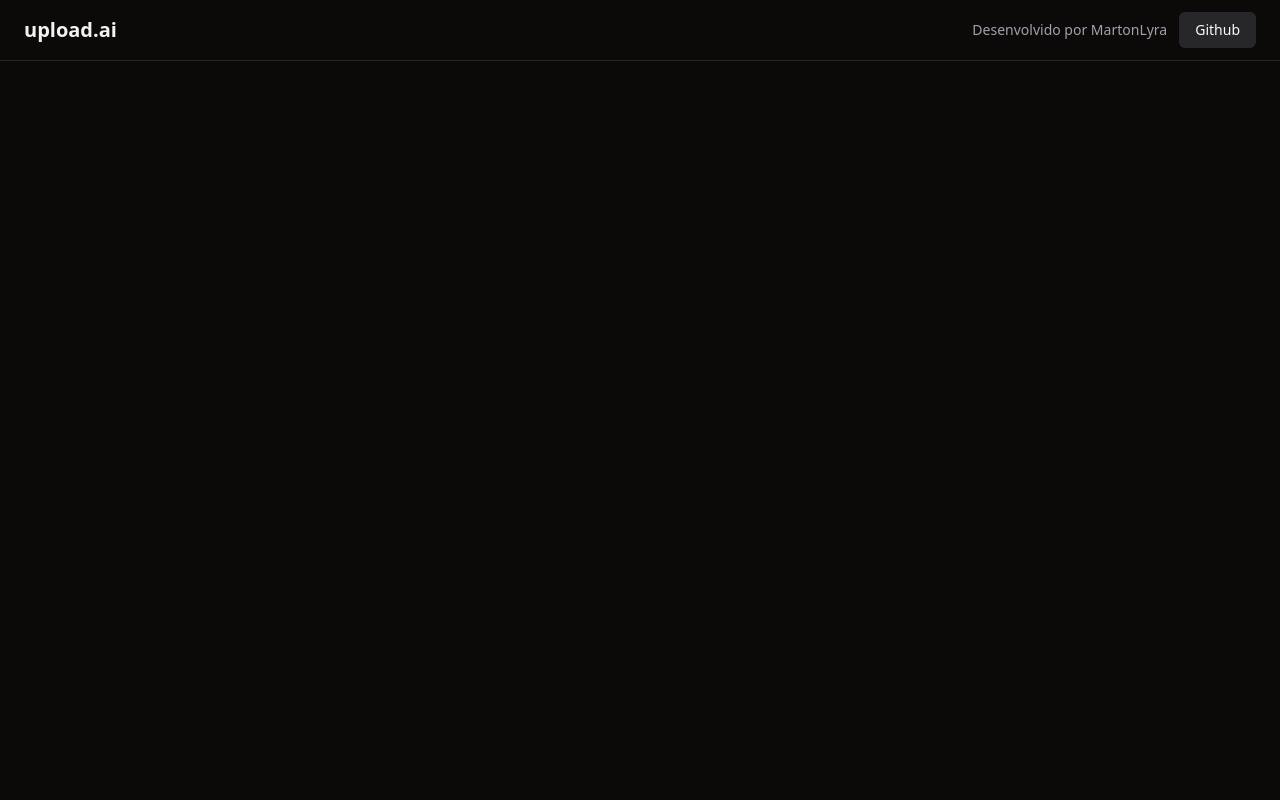
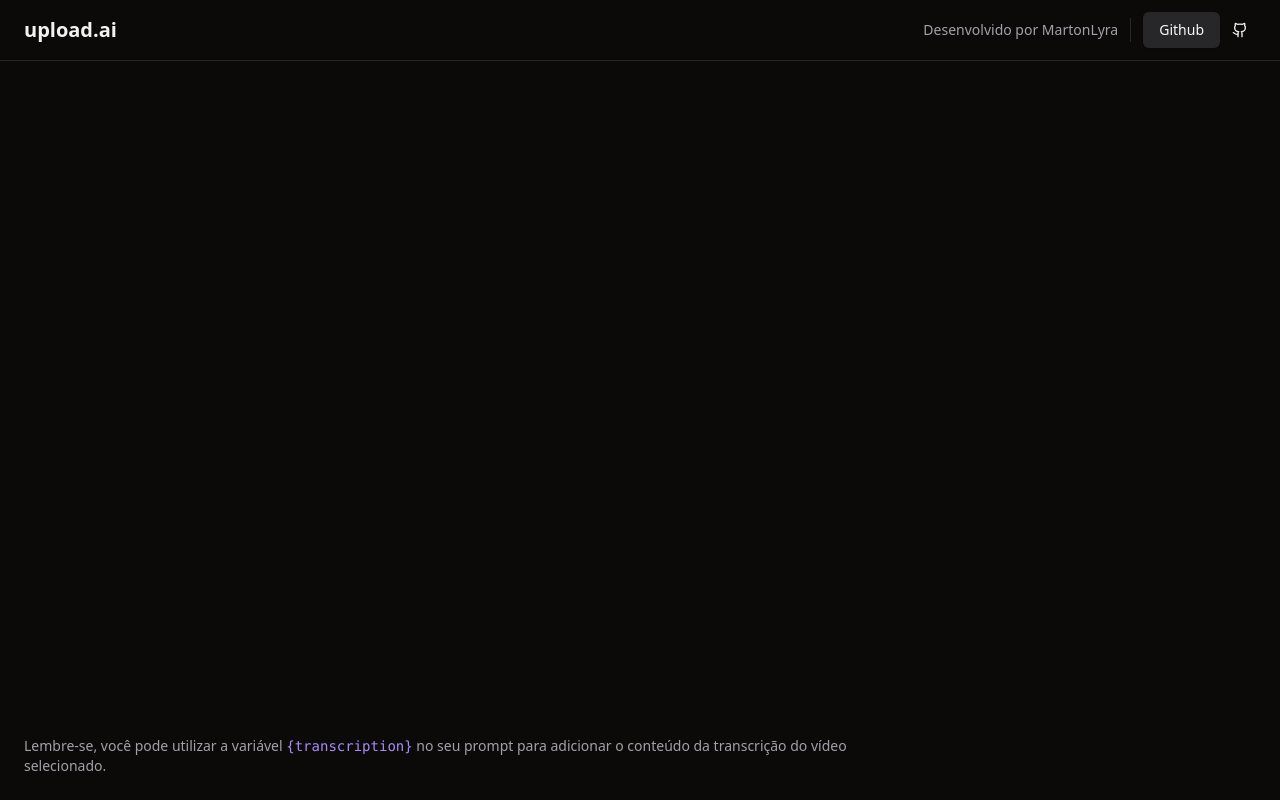
Before and after one commit to MartonLyra/video-transcript-ai, a React (Vite) app: page / in a window 1280 px wide. Built offline with nearby package versions, Linux system fonts and the light colour scheme.

Commit message:
Estrutura de cabeçalho e rodapé estão prontos

```diff
--- a/package.json
+++ b/package.json
@@ -11,9 +11,11 @@
   },
   "dependencies": {
     "@radix-ui/react-icons": "^1.3.0",
+    "@radix-ui/react-separator": "^1.0.3",
     "@radix-ui/react-slot": "^1.0.2",
     "class-variance-authority": "^0.7.0",
     "clsx": "^2.0.0",
+    "lucide-react": "^0.279.0",
     "react": "^18.2.0",
     "react-dom": "^18.2.0",
     "tailwind-merge": "^1.14.0",
--- a/src/App.tsx
+++ b/src/App.tsx
@@ -1,15 +1,34 @@
+import { Github } from "lucide-react";
 import { Button } from "./components/ui/button";
+import { Separator } from "./components/ui/separator";
+
 
 export function App() {
   return (
-    <div>
-      <div className="px-6 py-3 flex items-center justify-between border-b">
+    <div className="min-h-screen flex flex-col ">
+      <div className="px-6 py-3 flex items-center justify-between border-b ">
         <h1 className="text-xl font-bold">upload.ai</h1>
         <div className="flex items-center gap-3">
           <span className="text-sm text-muted-foreground">Desenvolvido por MartonLyra</span>
+
+          <Separator orientation="vertical" className="h-6" />
           <Button variant={"secondary"}>Github</Button>
+          <Github className="w-4 h-4 mr-2"></Github>
         </div>
       </div>
+
+      <main className="flex-1 p-6 flex gap-6">
+        <div className="flex flex-col flex-1 gap-4">
+          <div className="grid grid-rows-2 gap-4 flex-1">
+
+          </div>
+
+          <p className="text-sm text-muted-foreground">
+            Lembre-se, você pode utilizar a variável <code className="text-violet-400">{'{transcription}'}</code> no seu prompt para adicionar o conteúdo da transcrição do vídeo selecionado.
+          </p>
+        </div>
+        <aside className="w-80"></aside>
+      </main>
     </div>
 
   )
--- /dev/null
+++ b/src/components/ui/separator.tsx
@@ -0,0 +1,29 @@
+import * as React from "react"
+import * as SeparatorPrimitive from "@radix-ui/react-separator"
+
+import { cn } from "@/lib/utils"
+
+const Separator = React.forwardRef<
+  React.ElementRef<typeof SeparatorPrimitive.Root>,
+  React.ComponentPropsWithoutRef<typeof SeparatorPrimitive.Root>
+>(
+  (
+    { className, orientation = "horizontal", decorative = true, ...props },
+    ref
+  ) => (
+    <SeparatorPrimitive.Root
+      ref={ref}
+      decorative={decorative}
+      orientation={orientation}
+      className={cn(
+        "shrink-0 bg-border",
+        orientation === "horizontal" ? "h-[1px] w-full" : "h-full w-[1px]",
+        className
+      )}
+      {...props}
+    />
+  )
+)
+Separator.displayName = SeparatorPrimitive.Root.displayName
+
+export { Separator }
--- /dev/null
+++ b/src/components/ui/textarea.tsx
@@ -0,0 +1,24 @@
+import * as React from "react"
+
+import { cn } from "@/lib/utils"
+
+export interface TextareaProps
+  extends React.TextareaHTMLAttributes<HTMLTextAreaElement> {}
+
+const Textarea = React.forwardRef<HTMLTextAreaElement, TextareaProps>(
+  ({ className, ...props }, ref) => {
+    return (
+      <textarea
+        className={cn(
+          "flex min-h-[60px] w-full rounded-md border border-input bg-transparent px-3 py-2 text-sm shadow-sm placeholder:text-muted-foreground focus-visible:outline-none focus-visible:ring-1 focus-visible:ring-ring disabled:cursor-not-allowed disabled:opacity-50",
+          className
+        )}
+        ref={ref}
+        {...props}
+      />
+    )
+  }
+)
+Textarea.displayName = "Textarea"
+
+export { Textarea }
```
Also changed, not shown: 2 other files (tests, documents, lock files or other folders).
